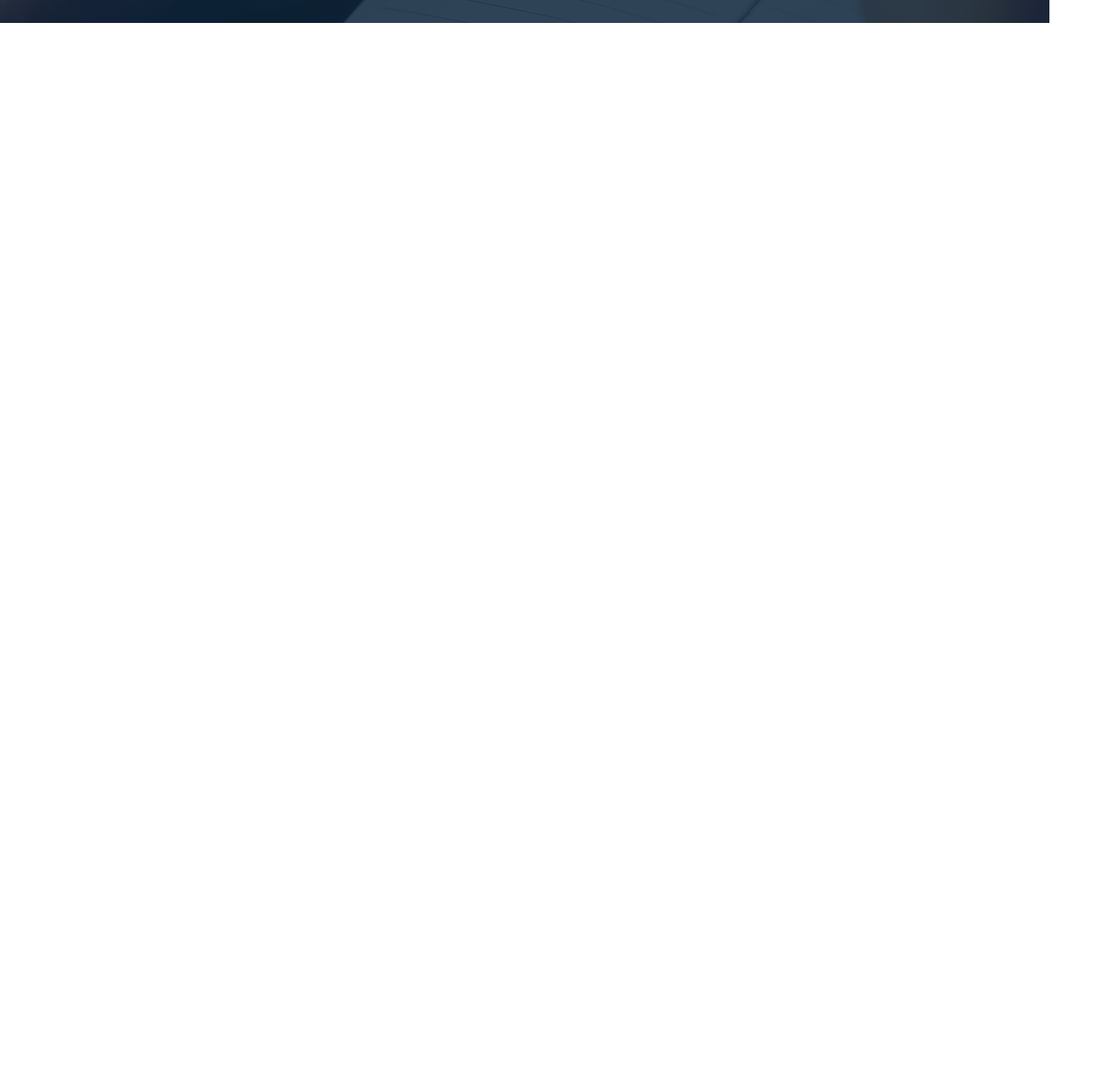
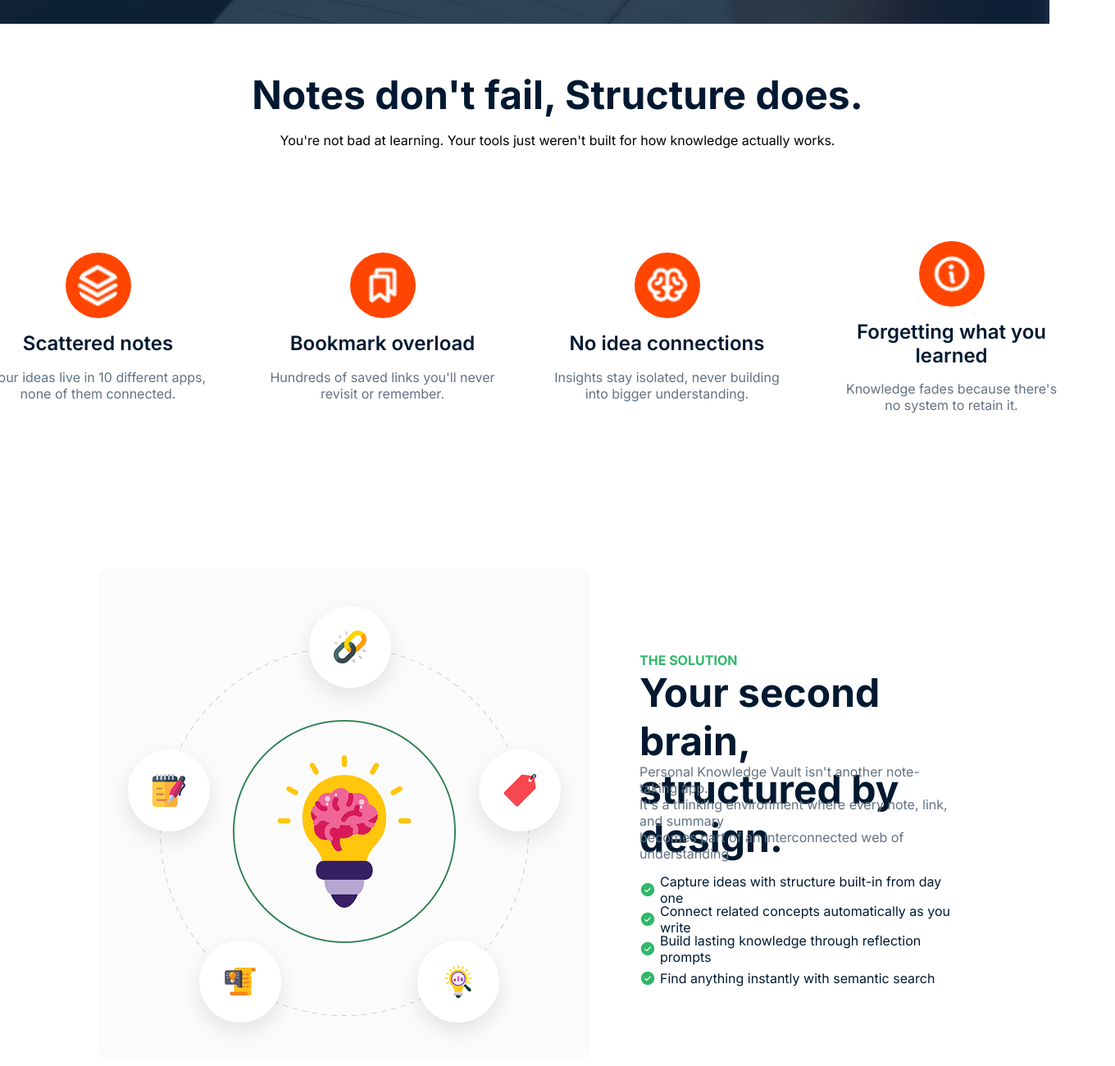
Before and after one commit to Rashedul2001/PH_B13_A1, a plain HTML site: page index.html in a window 1280 px wide. Shown: the part 754-2054 px from the top of the page at 82% size, 1360 px wide, since content can reach past the window. Before the commit the page ends 1701 px from the top, so only its background shows below. Drawn offline with Linux system fonts and the light colour scheme.

Commit message:
complete problem and solution section

```diff
--- a/index.html
+++ b/index.html
@@ -41,12 +41,77 @@
                 <p>help you think clearly, connect ideas, and turn learning into long-term knowledge.</p>
             </div>
             <div class="heroButtons">
-                <button type="button" class="btnCur btn1">Start Building Your Vault<i class="fa-solid fa-arrow-right"></i></button>
+                <button type="button" class="btnCur btn1">Start Building Your Vault<i
+                        class="fa-solid fa-arrow-right"></i></button>
                 <button type="button" class="btnCur btn2"><i class="fa-solid fa-play"></i>See How It Works</button>
             </div>
         </div>
     </section>
+    <section id="problemSection">
+        <div class="note">
+            <h1>Notes don't fail, Structure does.</h1>
+            <p>You're not bad at learning. Your tools just weren't built for how knowledge actually works.</p>
+        </div>
+        <div class="cardContainer">
+            <div class="card">
+                <img src="assets/Vector.png" alt="Vector">
+                <h2>Scattered notes</h2>
+                <p>Your ideas live in 10 different apps, none of them connected.</p>
+            </div>
+            <div class="card">
+                <img src="assets/Bookmarks.png" alt="Bookmarks">
+                <h2>Bookmark overload</h2>
+                <p>Hundreds of saved links you'll never revisit or remember.</p>
+            </div>
+            <div class="card">
+                <img src="assets/Brain.png" alt="Brain">
+                <h2>No idea connections</h2>
+                <p>Insights stay isolated, never building into bigger understanding.</p>
+            </div>
+            <div class="card">
+                <!-- couldn't align the icons -->
+                <img src="assets/Info.png" alt="Info">
+                <h2>Forgetting what you learned</h2>
+                <p>Knowledge fades because there's no system to retain it.</p>
+            </div>
+        </div>
+    </section>
+    <section id="solutionSection">
+        <div class="solutionContent">
+            <img src="assets/knowledge.png" alt="knowledge image">
+            <div class="solutionText">
+                <div>
+                    <h6>THE SOLUTION</h6>
+                    <h1>Your second brain, structured by design.</h1>
+                    <div class="div1">
+                        <p>Personal Knowledge Vault isn't another note-taking app. </p>
+                        <p>It's a thinking environment where every note, link, and summary</p>
+                        <p>becomes part of an interconnected web of understanding</p>
+                    </div>
+                </div>
+                <div class="list">
+                    <div>
+                        <img src="assets/CheckCircle.png" alt="CheckCircle">
+                        <p>Capture ideas with structure built-in from day one</p>
+                    </div>
+                    <div>
+                        <img src="assets/CheckCircle.png" alt="CheckCircle">
+                        <p>Connect related concepts automatically as you write</p>
+                    </div>
+                    <div>
+                        <img src="assets/CheckCircle.png" alt="CheckCircle">
+                        <p>Build lasting knowledge through reflection prompts</p>
+                    </div>
+                    <div>
+                        <img src="assets/CheckCircle.png" alt="CheckCircle">
+                        <p>Find anything instantly with semantic search</p>
+                    </div>
+                </div>
+            </div>
 
+
+        </div>
+    </section>
 </body>
 
 </html>
--- a/styles/home.css
+++ b/styles/home.css
@@ -41,18 +41,24 @@ nav button {
 .btnCur{
     cursor: pointer;
 }
-
-
 #heroSection{
     background-image: url("../assets/hero-bg.png");
-    height: 1363px;
     background-repeat: no-repeat;
-    padding: 115px 120px ;
+    width: 100%;
+    max-height: 1600px;
+    height: 675px;
+    display: flex;
+    background-size: cover;
+    background-position: center;
+    justify-content: center ;
+    align-items: center;
 }
 .heroContent{
+    margin: 115px 120px 180px 120px;
     text-align: center;
     width: 100%;
     max-width: 1360px;
+
 }
 .early{
     background-color: #fff;
@@ -83,10 +89,14 @@ nav button {
 }
 .heroText p{
     color : #FFFFFF;
+    line-height: 24px;
+    font-size: 18px;
+    font-weight: 400;
 
 }
 
 .heroButtons{
+    margin-top: 32px;
     display: inline-flex;
     gap:16px;
 }
@@ -112,3 +122,144 @@ nav button {
     font-size: 16px;
     font-weight: 600;
 }
+
+/* #problemSection{
+    background-color: #30B868;
+
+} */
+#problemSection h1{
+    /* background-color: #222222; */
+    display: flex;
+    width: 1360px;
+    height: 116px;
+    align-items: flex-end;
+    justify-content: center;
+    margin: 0 auto;
+    font-size: 48px;
+    color: #001931;
+
+}
+#problemSection .note p{
+    /* background-color: blue; */
+    font-size: 16px;
+    font-weight: 400;
+    line-height: 20px;
+    width: 1360px;
+    height: 20px;
+    text-align: center;
+    margin-top: 16px;
+    margin-left: auto;
+    margin-right: auto;
+}
+.cardContainer{
+    /* background-color: yellow; */
+    margin-top: 44px;
+    margin-left: auto;
+    margin-right: auto;
+    display: flex;
+    justify-content: center;
+    gap: 24px;
+}
+.card{
+    display: flex;
+    flex-direction: column;
+    align-items: center;
+    justify-content: center;
+    /* background-color: #234df2; */
+    height: 300px;
+    padding: 24px;
+    border-radius: 8px;
+    gap: 16px;
+}
+
+.card img{
+    background-color: orangered;
+    border-radius: 50px;
+    width: 50px;
+    height: 50px;
+    border: none;
+    padding: 15px;
+}
+.card h2{
+    text-align: center;
+    font-size: 24px;
+    font-weight: 600;
+    width: 275px;
+    /* height was not consistent for each card in the card title */
+    min-height: 30px;
+    color: #001931;
+}
+.card p{
+    font-size: 16px;
+    font-weight: 400;
+    line-height: 20px;
+    width: 275px;
+    height: 40px;
+    text-align: center;
+    color: #627382;
+}
+
+.solutionContent{
+    display: flex;
+    margin: 120px;
+    gap:60px;
+}
+.solutionContent img{
+    width: 600px;
+    height: 600px;
+    border-radius: 12px;
+}
+.solutionText{
+    margin-top:102px;
+    width: 700px;
+    display: flex;
+    flex-direction: column;
+    gap:24px;
+}
+.solutionText h6{
+    height: 20px;
+    color: #30B868 ;
+    font-weight: medium;
+    font-size: 16px;
+    line-height: 20px;
+}
+.solutionText h1{
+    height: 116px;
+    font-size: 48px;
+    font-weight: 700;
+    color: #001931;
+}
+div1{
+    height: 60px;
+}
+
+.div1 p{
+font-size: 16px;
+line-height: 20px;
+color: #627382;
+}
+#solutionSection .list{
+    display: flex;
+    flex-direction: column;
+    gap: 16px;
+}
+.list div{
+    display: inline-flex;
+    align-items: center;
+    gap: 5px;
+
+}
+.list img{
+    width: 20px;
+    height: 20px;
+}
+
+
+.list p{
+    font-size: 16px;
+    font-weight: medium;
+    color: #001931;
+    height: 20px;
+    display: inline-flex;
+    align-items: center;
+}
```
